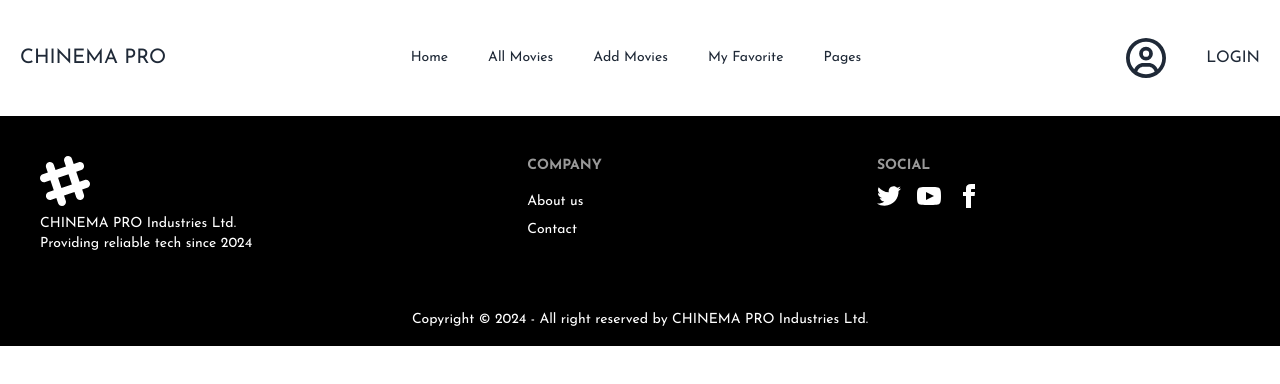
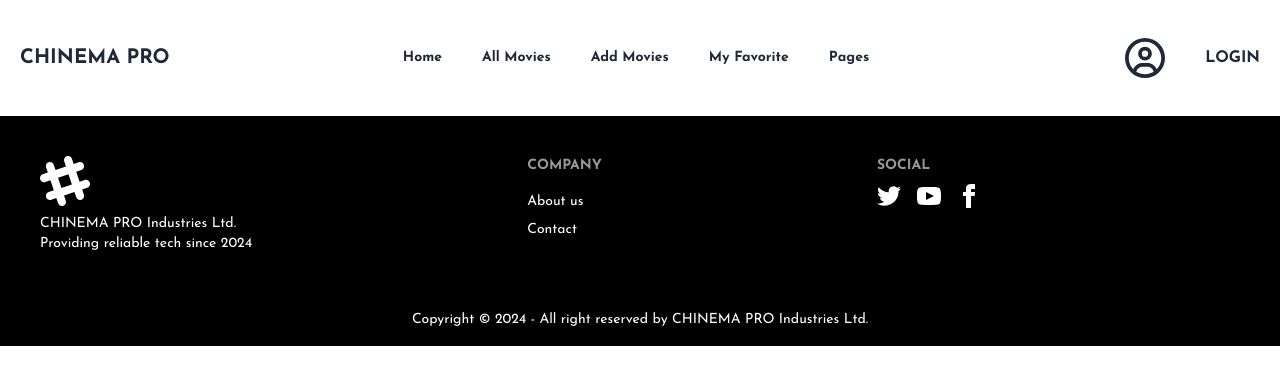
Before and after one commit to mahmudrkb/CHINEMA-PRO-10, a React (Vite) app: page /auth in a window 1280 px wide. Shown: the top 384 px of the page. Built offline with nearby package versions, Linux system fonts and the light colour scheme; no server answers.

Commit message:
show details page

```diff
--- a/src/components/Header.jsx
+++ b/src/components/Header.jsx
@@ -8,20 +8,20 @@ const Header = () => {
 
   const links = (
     <>
-      <li className="mr-2">
+      <li className="mr-2 font-bold ">
         <NavLink to={"/"}> Home</NavLink>
       </li>
 
-      <li className="mr-2">
+      <li className="mr-2  font-bold">
         <NavLink to={"/allMovies"}>All Movies</NavLink>
       </li>
-      <li className="mr-2">
+      <li className="mr-2 font-bold">
         <NavLink to={"/addMovies"}>Add Movies</NavLink>
       </li>
-      <li className="mr-2">
+      <li className="mr-2 font-bold">
         <NavLink to={"/favorite"}>My Favorite</NavLink>
       </li>
-      <li className="mr-2">
+      <li className="mr-2 font-bold">
         <NavLink to={"/pages"}>Pages </NavLink>
       </li>
     </>
@@ -54,7 +54,7 @@ const Header = () => {
               {links}
             </ul>
           </div>
-          <a className="  text-xl">CHINEMA PRO</a>
+          <a className=" font-bold  text-xl">CHINEMA PRO</a>
         </div>
         {/* <div>{user.displayName}</div> */}
         <div className="navbar-center hidden lg:flex">
@@ -78,7 +78,7 @@ const Header = () => {
           </div>
             <button
               onClick={userLogOut}
-              className="text-sm hover:text-gray-300"
+              className="text-sm font-bold hover:text-gray-300"
             >
               LOGOUT
             </button>
@@ -88,7 +88,7 @@ const Header = () => {
             <Link to={"/auth/signup"}>
               <FaRegCircleUser className="hover:text-gray-400 w-10 h-10" />
             </Link>
-            <Link className=" hover:text-gray-400 pl-2" to={"/auth/login"}>
+            <Link className=" font-bold hover:text-gray-400 pl-2" to={"/auth/login"}>
               LOGIN
             </Link>
           </div>
--- a/src/page/AllMovies.jsx
+++ b/src/page/AllMovies.jsx
@@ -1,8 +1,8 @@
 import React from "react";
-import { useLoaderData } from "react-router-dom";
+import { Link, useLoaderData } from "react-router-dom";
 import AOS from "aos";
 import "aos/dist/aos.css";
-import Banner from "../components/Banner";
+
 
 
 const AllMovies = () => {
@@ -10,6 +10,8 @@ const AllMovies = () => {
     AOS.init({ duration: 3000 });
 
   const movies = useLoaderData();
+
+
   return (
 
    <div>
@@ -39,7 +41,7 @@ const AllMovies = () => {
                <p> <span  className="font-bold">Release Year : </span>{movie.year}</p>
                <p> <span  className="font-bold"> Rating : </span>{movie.rating}</p>
                <div className="card-actions justify-start">
-                 <button className="btn hover:text-white hover:bg-black ">Details</button>
+                 <Link to={`movieDetails/${movie._id}`} className="btn hover:text-white hover:bg-black ">Details</Link>
                </div>
              </div>
             </div>
--- /dev/null
+++ b/src/page/MovieDetails.jsx
@@ -0,0 +1,48 @@
+import React from "react";
+import { AiOutlineDelete } from "react-icons/ai";
+import { GrFavorite } from "react-icons/gr";
+import { RxUpdate } from "react-icons/rx";
+import { Link, useLoaderData, useParams } from "react-router-dom";
+
+const MovieDetails = () => {
+  const data = useLoaderData();
+
+  return (
+    <div className="container mx-auto p-5 my-5 ">
+      <div className="grid gap-7 md:grid-cols-2">
+        <div>
+          <img className="rounded-2xl h-fit w-full" src={data.poster} alt="" />{" "}
+        </div>
+        <div className="space-y-3">
+        <h2 className="card-title  font-bold md:text-2xl ">{data.title}</h2>
+               <p className="text-slate-500">{data.genre}</p>
+               <p> <span className="font-bold">Duration :</span> {data.duration} Min</p>
+               <p> <span  className="font-bold">Release Year : </span>{data.year}</p>
+               <p> <span  className="font-bold"> Rating : </span>{data.rating}</p>
+
+               <p> <span  className="font-bold"> Email : </span>{data.email}</p>
+
+               <div> <div className="font-bold">Summary : </div>
+                {data.summary} </div>
+
+
+              <div className="flex justify-between gap-10 pt-10">
+              <div className="card-actions justify-start">
+                 <Link className="btn hover:text-white hover:bg-black "> <span><GrFavorite /></span> Favorite</Link>
+               </div>
+               <div className="card-actions justify-start">
+                 <Link className="btn hover:text-white hover:bg-black "> <span><RxUpdate /></span> Update</Link>
+               </div>
+               <div className="card-actions justify-start">
+                 <Link className="btn text-red-600 hover:text-white hover:bg-black  "><span><AiOutlineDelete /></span> Delete</Link>
+               </div>
+              </div>
+        </div>
+
+      </div>
+
+    </div>
+  );
+};
+
+export default MovieDetails;
--- a/src/routes/Router.jsx
+++ b/src/routes/Router.jsx
@@ -9,6 +9,7 @@ import Signup from "../page/Signup";
 import Contact from "../page/Contact";
 import AddMovies from "../page/AddMovies";
 import AllMovies from "../page/AllMovies";
+import MovieDetails from "../page/MovieDetails";
 
 const router = createBrowserRouter([
   {
@@ -24,6 +25,11 @@ const router = createBrowserRouter([
         path: "/allMovies",
         element: <AllMovies></AllMovies>,
         loader: () => fetch("http://localhost:5000/allmovies"),
+      },
+      {
+        path: "/allMovies/movieDetails/:id",
+        element: <MovieDetails></MovieDetails>,
+        loader: ({params}) => fetch(`http://localhost:5000/allmovies/${params.id}`),
       },
       {
         path: "/addMovies",
```
